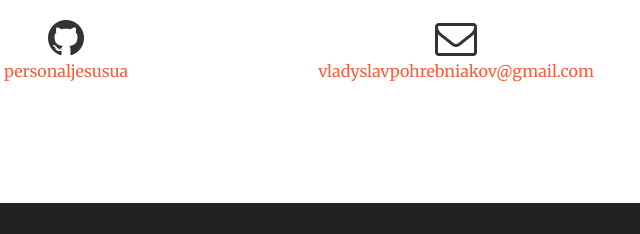
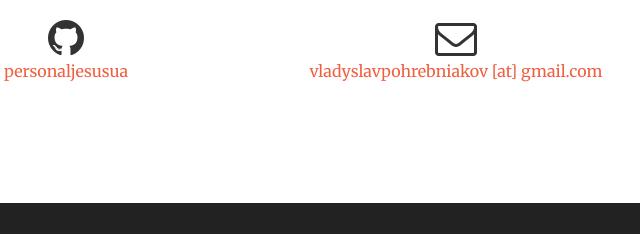
Before and after one commit to personaljesusua/personaljesusua.github.io, a website: page index.html in a window 1280 px wide. Shown: the part 2245-2479 px from the top of the page, 574-1214 px from the left. Drawn offline with nearby package versions, Linux system fonts and the light colour scheme.

Commit message:
Update index.html

```diff
--- a/index.html
+++ b/index.html
@@ -274,7 +274,7 @@
                 </div>
                 <div class="col-lg-4 text-center">
                     <i class="fa fa-envelope-o fa-3x sr-contact"></i>
-                    <p><a href="mailto:vladyslavpohrebniakov@gmail.com">vladyslavpohrebniakov@gmail.com</a></p>
+                    <p><a>vladyslavpohrebniakov [at] gmail.com</a></p>
                 </div>
             </div>
         </div>
```
